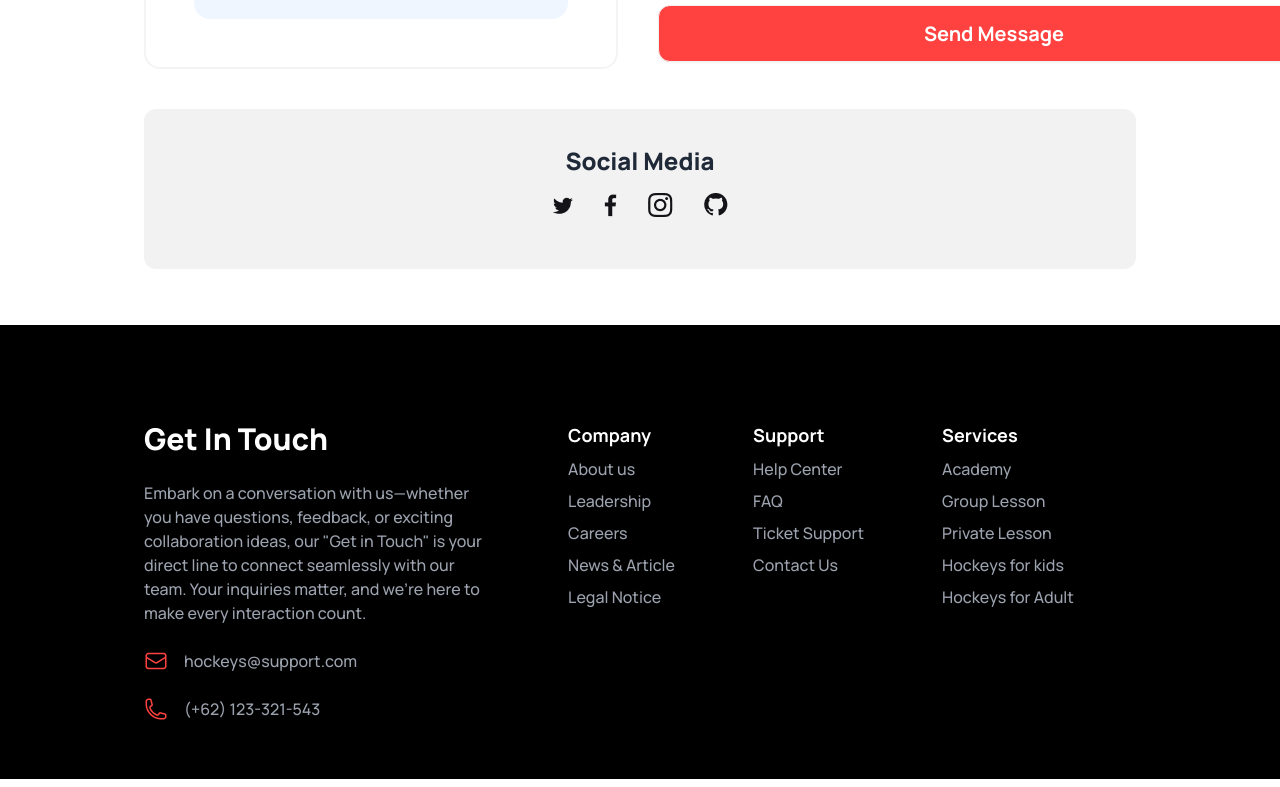
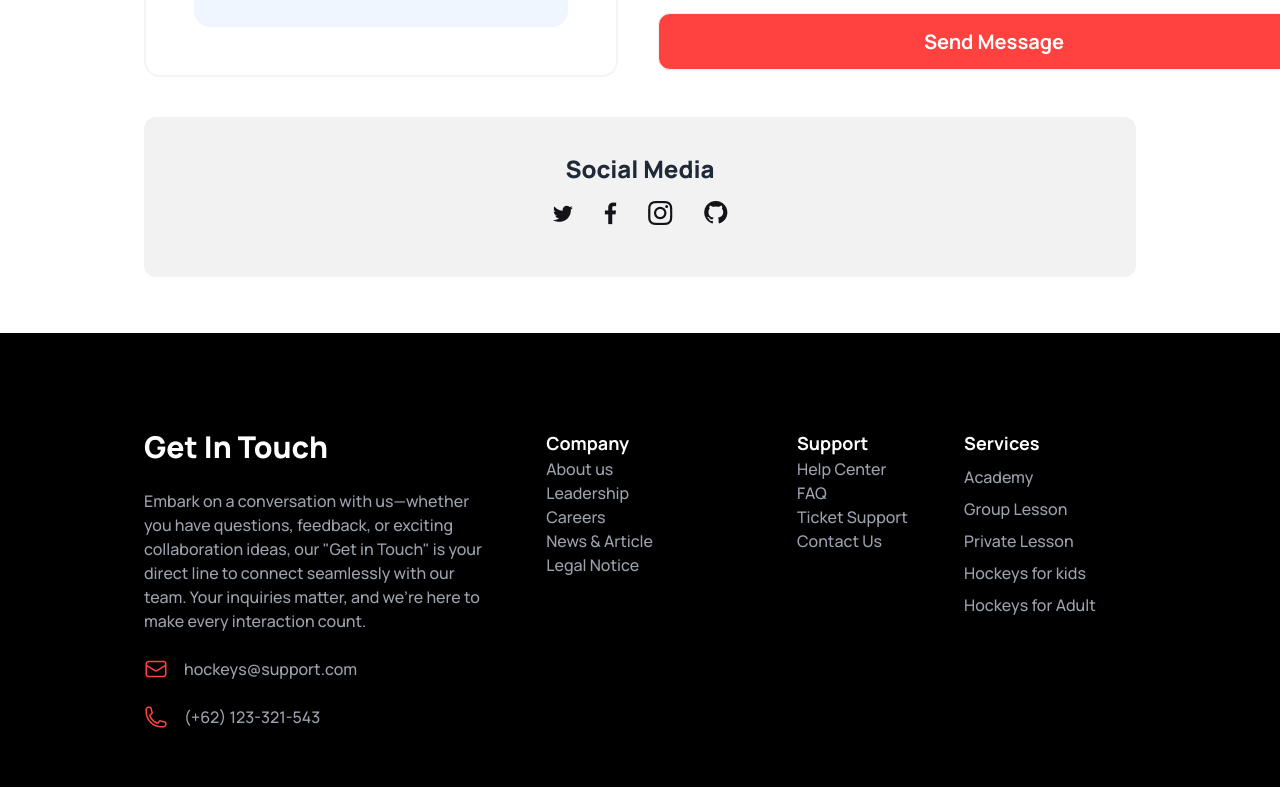
Before and after one commit to Accidentally-Coder/b9-a3, a plain HTML site: page index.html in a window 1280 px wide. Shown: the part 5439-6226 px from the top of the page. Drawn offline with nearby package versions, Linux system fonts and the light colour scheme.

Commit message:
Added responsive footer

```diff
--- a/index.html
+++ b/index.html
@@ -529,6 +529,9 @@
                     your inquiries, feedback, or collaboration opportunities.</p>
             </div>
             <!-- info section -->
+            <div class="border-4 border-red-700 flex flex-col lg:flex-row">
+                <!-- here i will do the get in touch section responsive -->
+            </div>
             <div class="flex mt-12 gap-10">
                 <div class="border-2 border-gray-100 rounded-2xl w-[474px] h-[764px] flex flex-col center p-12 gap-6">
                     <div class="bg-green-50 p-8 w-[374px] h-[216px] rounded-2xl">
@@ -555,7 +558,7 @@
                 </div>
                 <!-- form -->
                 <div>
-                    <div class="grid grid-cols-2 gap-6">
+                    <div class="grid grid-cols-1 lg:grid-cols-2 gap-6">
                         <div>
                             <label for="name" class="font-bold text-xl">Your Name</label>
                             <input type="text" placeholder="Enter your full name"
@@ -595,7 +598,7 @@
         </section>
     </main>
     <!-- <footer> -->
-    <footer class="footer px-36 py-24 bg-black text-white h-[454px]">
+    <footer class="footer px-5 lg:px-36 py-10 lg:py-24 bg-black text-white h-full lg:h-[454px]">
         <aside class="w-[346px] flex flex-col gap-6">
             <h4 class="text-3xl font-extrabold">
                 Get In Touch
@@ -612,7 +615,8 @@
                 (+62) 123-321-543
             </p>
         </aside>
-        <nav>
+        <div class="flex flex-row gap-5 lg:gap-36">
+            <nav class="flex flex-col">
                 <h6 class="text-lg font-bold text-white">Company</h6>
                 <a class="link link-hover text-base text-gray-400 font-medium">About us</a>
                 <a class="link link-hover text-base text-gray-400 font-medium">Leadership</a>
@@ -620,13 +624,14 @@
                 <a class="link link-hover text-base text-gray-400 font-medium">News & Article</a>
                 <a class="link link-hover text-base text-gray-400 font-medium">Legal Notice</a>
             </nav>
-        <nav>
+            <nav class="flex flex-col">
                 <h6 class="text-lg font-bold text-white">Support</h6>
                 <a class="link link-hover text-base text-gray-400 font-medium">Help Center</a>
                 <a class="link link-hover text-base text-gray-400 font-medium">FAQ</a>
                 <a class="link link-hover text-base text-gray-400 font-medium">Ticket Support</a>
                 <a class="link link-hover text-base text-gray-400 font-medium">Contact Us</a>
             </nav>
+        </div>
         <nav>
             <h6 class="text-lg font-bold text-white">Services</h6>
             <a class="link link-hover text-base text-gray-400 font-medium">Academy</a>
```
Lines whose indentation alone changed are shown as unchanged.
